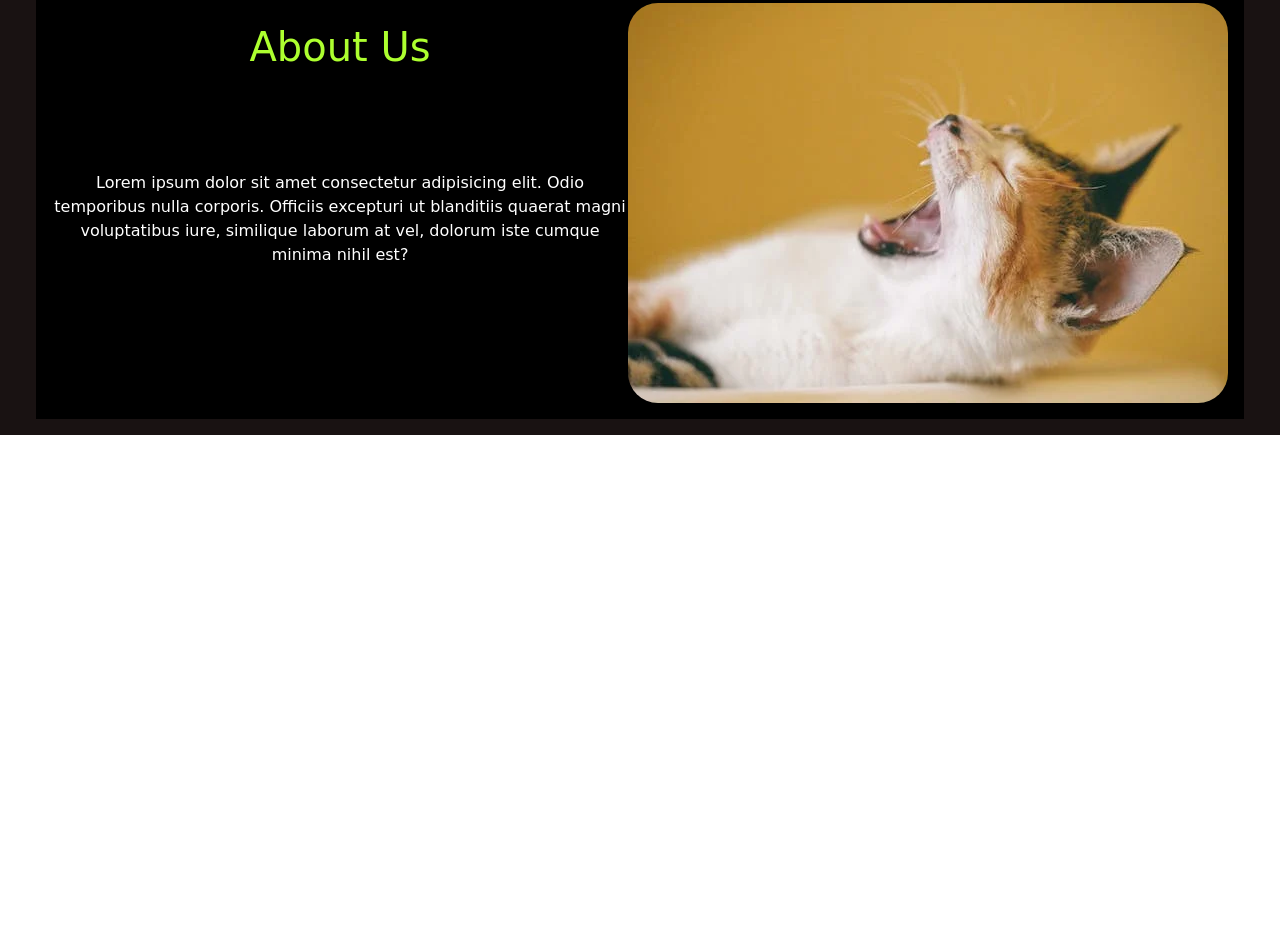
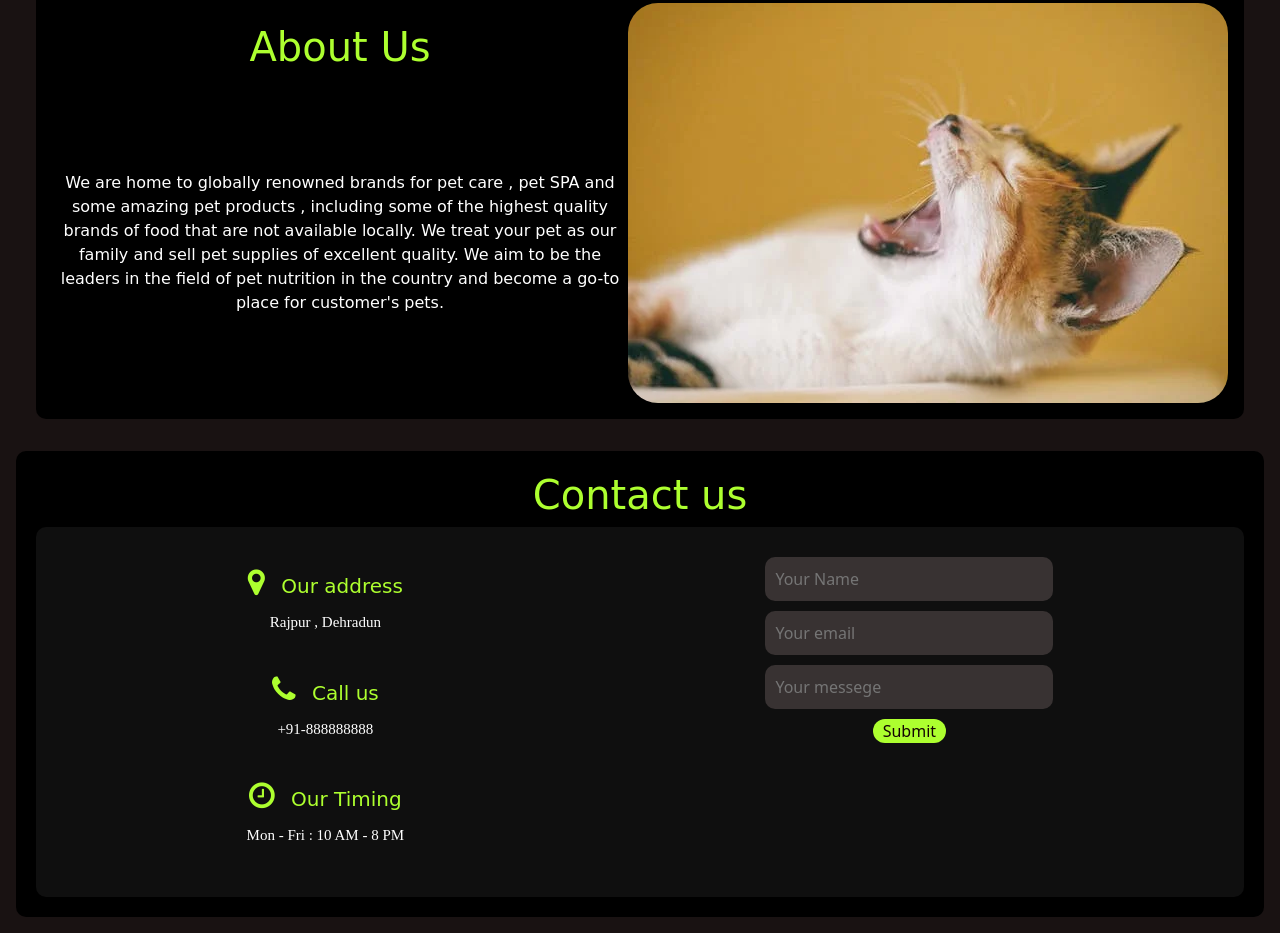
Before and after one commit to Shivamkumar126/Pet-Grooming-Project, a plain HTML site: page index.html in a window 1280 px wide. Shown: the part 1522-2455 px from the top of the page. Before the commit the page ends 1957 px from the top, so only its background shows below. Drawn offline with nearby package versions, Linux system fonts and the light colour scheme.

Commit message:
home page almost done

```diff
--- a/index.html
+++ b/index.html
@@ -100,10 +100,43 @@
       <div id="about_container">
         <div id="about_writting_div">
           <h1>About Us</h1>
-          <p>Lorem ipsum dolor sit amet consectetur adipisicing elit. Odio temporibus nulla corporis. Officiis excepturi ut blanditiis quaerat magni voluptatibus iure, similique laborum at vel, dolorum iste cumque minima nihil est?</p>
+          <p>We are home to globally renowned brands for pet care , pet SPA and some amazing pet products , including some of the highest quality brands of food that are not available locally. We treat your pet as our family and sell pet supplies of excellent quality. We aim to be the leaders in the field of pet nutrition in the country and become a go-to place for customer's pets.</p>
         </div>
         <img id="about_image" src="./images/about_image.webp" alt="about image">
 
+      </div>
+    </section>
+
+    <section id="contact_section">
+
+      <div id="main_contact_container">
+        <h1 id="contact_heading">Contact us</h1>
+        <div id="contact_all_details">
+        <div id="my_contact_details">
+          <p class="my_contact">
+            <i class="fa fa-map-marker" aria-hidden="true"></i>
+            Our address
+            <span>Rajpur , Dehradun</span>
+          </p>
+          <p class="my_contact">
+            <i class="fa fa-phone" aria-hidden="true"></i>
+            Call us
+            <span>+91-888888888</span>
+            </p>
+          <p class="my_contact">
+            <i class="fa fa-clock-o" aria-hidden="true"></i>
+
+            Our Timing
+            <span>Mon - Fri : 10 AM - 8 PM</span>
+          </p>
+        </div>
+        <div id="your_details">
+          <input class="contact_input" type="text" placeholder="Your Name">
+          <input class="contact_input" type="email" placeholder="Your email">
+          <input class="contact_input" type="text" placeholder="Your messege">
+          <button id="contact_button">Submit</button>
+        </div>
+      </div>
       </div>
     </section>
 
--- a/style.css
+++ b/style.css
@@ -37,12 +37,13 @@
 }
 
 #appointment_btn{
-    background-color:rgb(47, 0, 128);
-    padding: .5%;
-    color: aqua;
+    background-color:rgb(81, 33, 162);
+    padding: .6%;
+    color: white;
     border: none;
     border-bottom: 4px solid blue;
     margin-left: 11% ;
+    border-radius: 20px;
 }
 
 
@@ -75,15 +76,15 @@
 #about_section{
     background-color: var(--back_color);
     padding: 1rem;
-
 }
 
 #about_container{
     padding: 1rem;
-      margin: 0px 20px;
-      background-color: black;
-     display: flex;
-     justify-content: space-around;
+    margin: 0px 20px;
+    background-color: black;
+    display: flex;
+    justify-content: space-around;
+    border-radius: 10px;
 }
 
 #about_writting_div{
@@ -94,9 +95,7 @@
 #about_image{
     position: relative;
     height: 400px;
-    /* margin: 20px; */
     border-radius: 30px;
-
 }
 #about_writting_div h1{
     color: greenyellow;
@@ -109,3 +108,68 @@
     color: white;
     font-family: cursive;
 }
+
+/*       styling contact section         */
+
+#contact_section{
+    background-color: var(--back_color);
+    text-align: center;
+    padding: 1rem;
+}
+#contact_section h1{
+    color: greenyellow ;
+    font-family: cursive;
+}
+
+#main_contact_container{
+    background-color: black;
+    border-radius: 10px;
+    padding: 20px;
+}
+
+#contact_all_details{
+    display: flex;
+    justify-content: space-around;
+    background-color: rgb(15, 15, 15);
+    padding: 20px;
+    border-radius: 10px;
+}
+
+.my_contact{
+    color: greenyellow;
+    font-size: 20px;
+    padding: 10px;
+    margin: 10px;
+    font-family: cursive;
+}
+
+.my_contact i{
+    margin-right: 10px;
+    font-size: 30px;
+}
+
+.my_contact span{
+    display: block;
+    color: white;
+    font-family:'Times New Roman', Times, serif ;
+    font-size: 15px;
+    padding: 10px;
+}
+
+.contact_input{
+    display: block;
+    width: 18rem;
+    background-color: rgb(56, 50, 50);
+    padding: 10px;
+    border-radius: 10px;
+    margin: 10px;
+    border: none;
+}
+
+#contact_button{
+    background-color: greenyellow;
+    border: none;
+    border-radius: 30px;
+    color: rgb(19, 3, 3);
+    padding: 0px 10px;
+}
```
